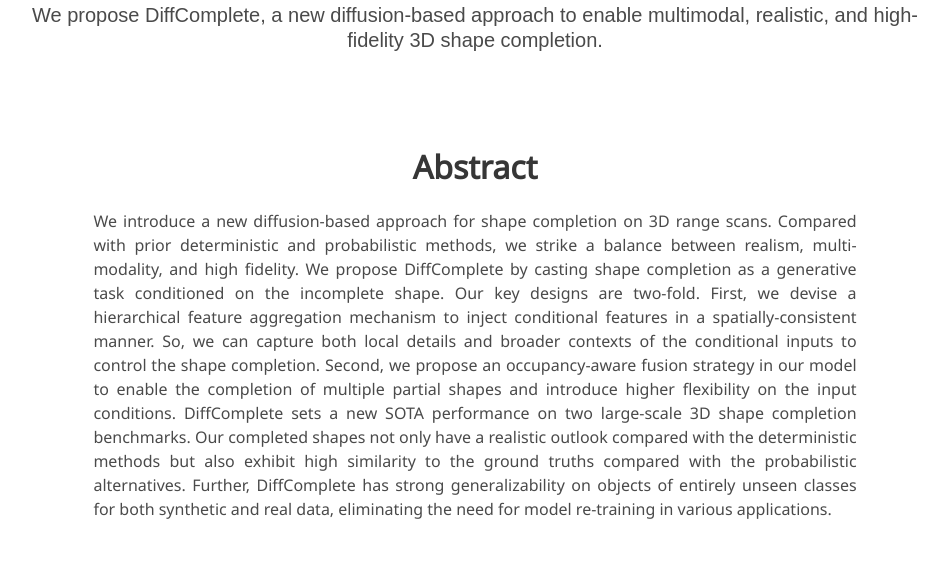
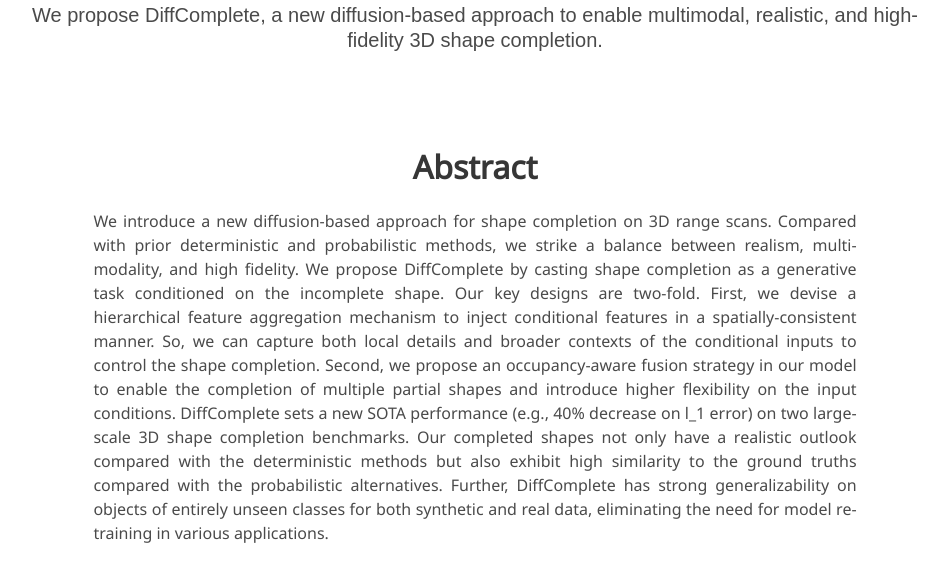
Before and after one commit to cntwang/cntwang.github.io, a Jekyll site: the page diffcomplete.html, which Jekyll copies as it is, in a window 1280 px wide and 900 px high, scrolled down 807 px, cut to the strip 50-674 px from the top of the window. Shown: the top 582 px of the strip, without its empty margins (165-1113 px from the left). Built offline with Jekyll 4.4.1, drawn with Linux system fonts in a browser that asks for light colours; nearby versions of some CDN libraries; some web fonts are replaced; library files that are not in the unit come from our copies; a style sheet for code colours, icons or effects is not loaded.

Commit message:
Update diffcomplete.html

```diff
--- a/diffcomplete.html
+++ b/diffcomplete.html
@@ -155,7 +155,7 @@
             First, we devise a hierarchical feature aggregation mechanism to inject conditional features in a spatially-consistent manner.
             So, we can capture both local details and broader contexts of the conditional inputs to control the shape completion.
             Second, we propose an occupancy-aware fusion strategy in our model to enable the completion of multiple partial shapes and introduce higher flexibility on the input conditions.
-            DiffComplete sets a new SOTA performance on two large-scale 3D shape completion benchmarks.
+            DiffComplete sets a new SOTA performance (e.g., 40% decrease on l_1 error) on two large-scale 3D shape completion benchmarks.
             Our completed shapes not only have a realistic outlook compared with the deterministic methods but also exhibit high similarity to the ground truths compared with the probabilistic alternatives.
             Further, DiffComplete has strong generalizability on objects of entirely unseen classes for both synthetic and real data, eliminating the need for model re-training in various applications.
           </p>
```
